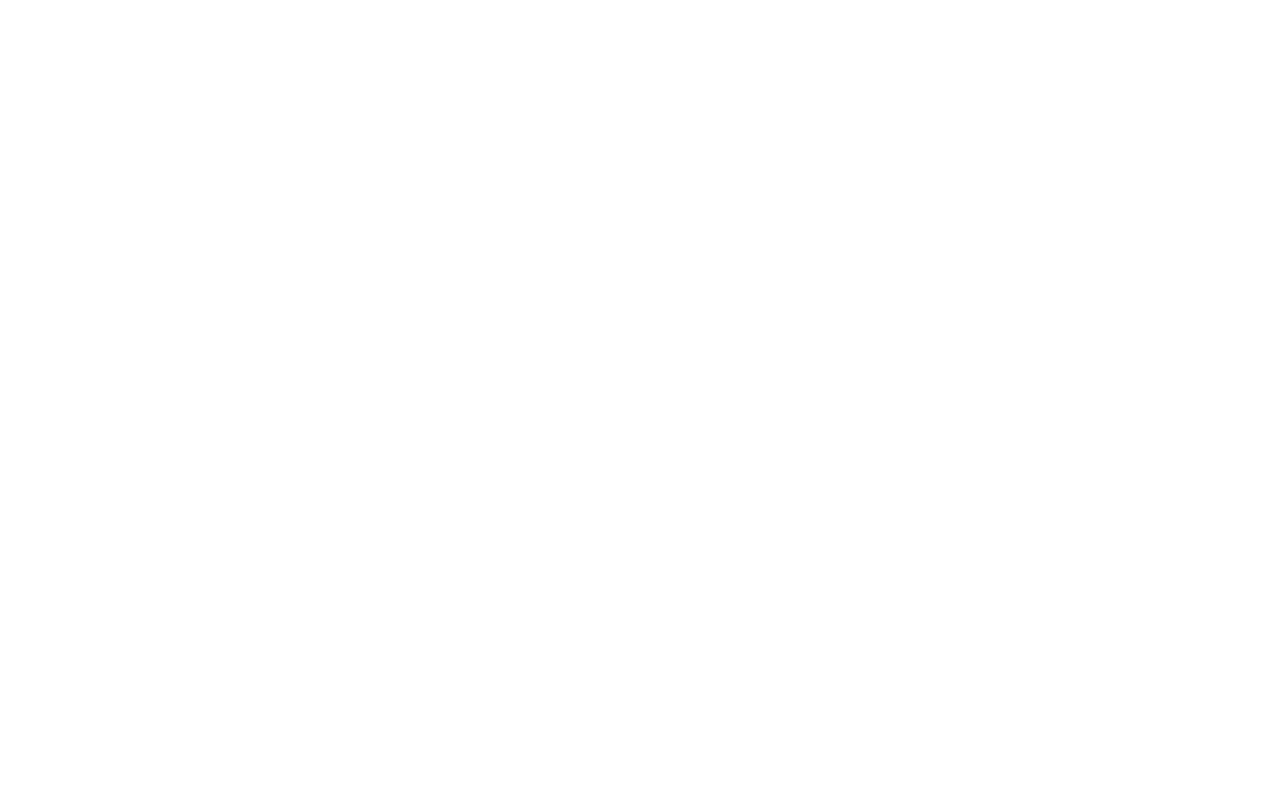
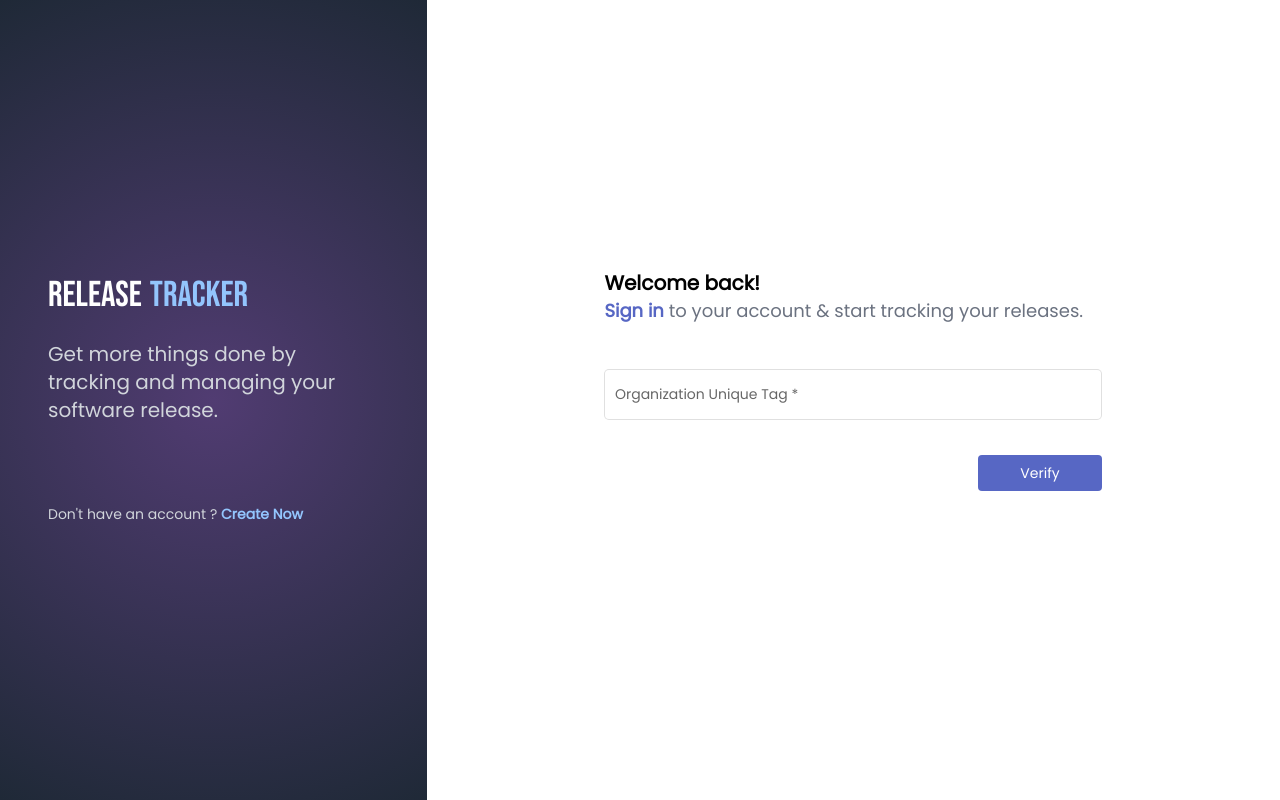
Before and after one commit to Saagii/release-tracker, an Angular app: page /login in a window 1280 px wide. Before the commit this address led to /. Built offline with nearby package versions, Linux system fonts and the light colour scheme.

Commit message:
Auth module added with routes and common component to route onboarding, login, reset and logout pages, Sign-in Page UI updated with org unique tag verification, Login functionality to be added .

```diff
--- /dev/null
+++ b/src/app/modules/auth/auth-routing.module.ts
@@ -0,0 +1,21 @@
+import { NgModule } from '@angular/core';
+import { RouterModule, Routes } from '@angular/router';
+import { SignInComponent } from './components/sign-in/sign-in.component';
+import { OnboardingComponent } from './components/onboarding/onboarding.component';
+
+const authRoutes: Routes = [
+  { path: '', redirectTo: 'login', pathMatch: 'full' },
+  {
+    path: 'login', component: SignInComponent
+  },
+  {
+    path: 'onboard', component: OnboardingComponent
+  }
+
+];
+
+@NgModule({
+  imports: [RouterModule.forChild(authRoutes)],
+  exports: [RouterModule]
+})
+export class AuthRoutingModule { }
--- /dev/null
+++ b/src/app/modules/auth/auth.component.html
@@ -0,0 +1,30 @@
+<div class="w-full h-screen flex">
+
+    <!-- Left Block -->
+    <div class="w-4/12 flex flex-wrap custom-bg-1 p-12">
+
+        <!-- Logo Text -->
+        <div class="w-full flex items-end text-4xl logo-f1 text-white">RELEASE <span class="text-blue-300 logo-f1 pl-2">TRACKER</span></div>
+
+        <!-- Sign In Quick Brief Text -->
+        <div class="w-full text-gray-300 text-xl mt-6">
+            Get more things done by tracking and managing your software release.
+
+            <!-- Log-in Link -->
+            <div class="w-full mt-20 text-gray-300 text-sm" *ngIf="!isLoginPage">
+                Already have an account ? <span class="cursor-pointer text-blue-300 font-bold hover:underline" [routerLink]="['login']" (click)="isLoginPage = true;">Login here.</span>
+            </div>
+
+            <!-- Onboard Link -->
+            <div class="w-full mt-20 text-gray-300 text-sm" *ngIf="isLoginPage">
+                Don't have an account ? <span class="cursor-pointer text-blue-300 font-bold hover:underline" [routerLink]="['onboard']" (click)="isLoginPage = false;">Create Now</span>
+            </div>
+        </div>
+    </div>
+
+    <!-- Right Block -->
+    <div class="w-8/12 h-full">
+        <!-- Auth Module Routes -->
+        <router-outlet></router-outlet>
+    </div>
+</div>
--- /dev/null
+++ b/src/app/modules/auth/auth.component.ts
@@ -0,0 +1,23 @@
+import { Component, Input, OnInit } from '@angular/core';
+import { FormBuilder, FormGroup, Validators } from '@angular/forms';
+import { Router } from '@angular/router';
+
+@Component({
+  selector: 'app-auth',
+  templateUrl: './auth.component.html'
+})
+export class AuthComponent implements OnInit {
+
+    isLoginPage: boolean = false;
+
+    constructor() {
+        if(window.location.href.includes('/login')) {
+            this.isLoginPage = true;
+        }
+    }
+
+    ngOnInit(): void {
+        console.log('onInit loaded');
+    }
+
+}
--- a/src/app/modules/auth/components/onboarding/onboarding.component.html
+++ b/src/app/modules/auth/components/onboarding/onboarding.component.html
@@ -1,24 +1,7 @@
-<div class="w-full h-screen flex">
-
-    <!-- Left Block -->
-    <div class="w-4/12 flex flex-wrap custom-bg-1 p-12">
-
-        <!-- Logo Text -->
-        <div class="w-full flex items-end text-4xl logo-f1 text-white">RELEASE <span class="text-blue-300 logo-f1 pl-2">TRACKER</span></div>
-
-        <!-- Sign In Quick Brief Text -->
-        <div class="w-full text-gray-300 text-xl mt-6">
-            Get more things done by tracking and managing your software release.
-
-            <!-- Sign-in Link -->
-            <div class="w-full mt-20 text-gray-300 text-sm">
-                Already have an account ? <span class="cursor-pointer text-blue-300 font-bold hover:underline">Login here.</span>
-            </div>
-        </div>
-    </div>
+<div class="w-full h-screen flex justify-center">
 
     <!-- Right Block -->
-    <div class="w-8/12 px-24 h-full flex flex-wrap content-center">
+    <div class="w-10/12 h-full flex flex-wrap content-center">
 
         <!-- Tabs -->
         <div class="w-full flex justify-between items-center">
--- a/src/app/modules/auth/components/sign-in/sign-in.component.html
+++ b/src/app/modules/auth/components/sign-in/sign-in.component.html
@@ -1,17 +1,33 @@
-<div class="w-full h-screen flex flex-wrap content-center justify-center custom-bg-1 overflow-y-auto">
+<div class="w-full h-screen flex flex-wrap content-center justify-center overflow-y-auto">
 
-    <!-- Logo Text -->
-    <div class="w-full  text-4xl logo-f1 text-center text-white">RELEASE <span class="text-blue-300 logo-f1">TRACKER</span></div>
+    <!-- Title -->
+    <div class="w-7/12">
+        <div class="w-full font-bold text-xl">Welcome back!</div>
+        <div class="w-full text-gray-500 text-lg"><span class="text-blue-500 font-bold">Sign in</span> to your account & start tracking your releases.</div>
+    </div>
 
-    <!-- Sign In Quick Brief Text -->
-    <div class="w-full text-center text-gray-300 text-2xl pt-12">
-        Get more things done by tracking and managing <br> your software release.
+    <!-- Org Search Form -->
+    <div class="w-7/12 flex justify-center my-10" *ngIf="!isUniqueTagVerified">
+        <!-- Org Search Form -->
+        <form [formGroup]="orgSearchForm" class="w-full flex flex-wrap justify-center">
+            <!-- Organization -->
+            <mat-form-field class="w-full" appearance="outline">
+                <mat-label>Organization Unique Tag</mat-label>
+                <input class=" bg-gray-500" type="text" matInput placeholder="Enter your Organization Unique Tag" formControlName="orgUniqueTag">
+                <mat-error>Organization Unique Tag is <strong>Required!</strong></mat-error>
+            </mat-form-field>
+
+            <!-- Org Search Button -->
+            <div class="w-full flex justify-end mt-3">
+                <button mat-flat-button class="w-3/12" color="primary" (click)="verifyUniqueTag()">Verify</button>
+            </div>
+        </form>
     </div>
 
     <!-- Sign In Form -->
-    <div class="w-full flex justify-center my-10">
+    <div class="w-7/12 flex justify-center my-10" *ngIf="isUniqueTagVerified">
         <!-- Sign In Form -->
-        <form [formGroup]="signinForm" class="w-3/12" *ngIf="isRegisterFormEnabled === 'sign-in'">
+        <form [formGroup]="signinForm" class="w-full flex flex-wrap justify-center" *ngIf="isRegisterFormEnabled === 'sign-in'">
             <!-- Email -->
             <mat-form-field class="w-full" appearance="outline">
                 <!-- <mat-label>Email</mat-label> -->
@@ -29,59 +45,8 @@
             </mat-form-field>
 
             <!-- Sign In Button -->
-            <div class="w-full flex justify-center mt-3">
-                <button mat-flat-button class="" color="primary">Sign In</button>
-            </div>
-
-            <!-- Register Form Navigate -->
-            <div class="w-full text-center mt-10 text-white">
-                Not a member yet ? <span class="text-green-400 font-bold cursor-pointer" (click)="toggleRegisterForm('register')">Register Now!</span>
-            </div>
-        </form>
-
-        <!-- Register Form -->
-        <form [formGroup]="registerForm" class="w-3/12" *ngIf="isRegisterFormEnabled === 'register'">
-            <div class="w-full flex justify-between">
-                <!-- First Name -->
-                <mat-form-field class="w-6/12 pr-2" appearance="outline">
-                    <!-- <mat-label>Email</mat-label> -->
-                    <input class=" bg-gray-500" type="text" matInput placeholder="First Name" formControlName="firstName">
-                    <mat-error>First Name is <strong>Required!</strong></mat-error>
-                </mat-form-field>
-
-                <!-- Last Name -->
-                <mat-form-field class="w-6/12 pl-2" appearance="outline">
-                    <!-- <mat-label>Email</mat-label> -->
-                    <input class=" bg-gray-500" type="text" matInput placeholder="Last Name" formControlName="lastName">
-                    <mat-error>Last Name is <strong>Required!</strong></mat-error>
-                </mat-form-field>
-            </div>
-
-
-            <!-- Email -->
-            <mat-form-field class="w-full" appearance="outline">
-                <!-- <mat-label>Email</mat-label> -->
-                <input class=" bg-gray-500" type="email" matInput placeholder="Email ID" formControlName="email">
-                <mat-error>Email is <strong>Required!</strong></mat-error>
-            </mat-form-field>
-
-            <!-- Password -->
-            <mat-form-field class="w-full" appearance="outline">
-                <input [type]="hideLoginPassword ? 'password' : 'text'" matInput placeholder="Password" formControlName="password">
-                <button mat-icon-button matSuffix (click)="hideLoginPassword = !hideLoginPassword" [attr.aria-label]="'Hide password'" [attr.aria-pressed]="hideLoginPassword">
-                    <mat-icon>{{hideLoginPassword ? 'visibility_off' : 'visibility'}}</mat-icon>
-                </button>
-                <mat-error>Password is <strong>Required!</strong></mat-error>
-            </mat-form-field>
-
-            <!-- Register Button -->
-            <div class="w-full flex justify-center mt-3">
-                <button mat-flat-button class="bg-green-400">Register</button>
-            </div>
-
-            <!-- Register Form Navigate -->
-            <div class="w-full text-center mt-6 text-white">
-                Already have an account ? <span class="text-blue-300 font-bold cursor-pointer" (click)="toggleRegisterForm('sign-in')">Sign In Now!</span>
+            <div class="w-full flex justify-end mt-3">
+                <button mat-flat-button class="w-full" color="primary">Sign In</button>
             </div>
         </form>
     </div>
--- a/src/app/modules/auth/components/sign-in/sign-in.component.ts
+++ b/src/app/modules/auth/components/sign-in/sign-in.component.ts
@@ -1,5 +1,6 @@
 import { Component, Input, OnInit } from '@angular/core';
 import { FormBuilder, FormGroup, Validators } from '@angular/forms';
+import { AuthService } from '../../services/auth.service';
 
 @Component({
   selector: 'app-sign-in',
@@ -8,12 +9,14 @@
 export class SignInComponent implements OnInit {
 
   signinForm: FormGroup;
-  registerForm: FormGroup;
+  orgSearchForm: FormGroup;
   hideLoginPassword: boolean = true;
+  isUniqueTagVerified: boolean = false
   isRegisterFormEnabled: string = 'sign-in';
 
   constructor(
     private fb: FormBuilder,
+    private authService: AuthService,
   ) {
       // Prepare Sign In Form
       this.signinForm = this.fb.group({
@@ -21,12 +24,9 @@
           password: [null, [Validators.required, Validators.minLength(4)]]
       });
 
-      // Prepare Register Form
-      this.registerForm = this.fb.group({
-          firstName: [null, [Validators.required, Validators.email]],
-          lastName: [null, [Validators.required, Validators.email]],
-          email: [null, [Validators.required, Validators.email]],
-          password: [null, [Validators.required, Validators.minLength(4)]]
+      // Prepare Org Search Form
+      this.orgSearchForm = this.fb.group({
+        orgUniqueTag: [null, [Validators.required, Validators.email]]
       });
   }
 
@@ -39,7 +39,19 @@
   toggleRegisterForm(formType: string): any {
     this.isRegisterFormEnabled = formType;
     this.signinForm.reset();
-    this.registerForm.reset();
+    this.orgSearchForm.reset();
+  }
+
+
+  /*
+    Verify Unique Tag
+  */
+  verifyUniqueTag(): void {
+    this.authService.verifyUniqueTag(this.orgSearchForm.get('orgUniqueTag')?.value).subscribe((response: any) => {
+      console.log(response);
+
+      this.isUniqueTagVerified = response.tagExists;
+    });
   }
 
 }
```
Also changed, not shown: src/app/app-routing.module.ts (+9 -6 lines), src/app/app.module.ts (+2 -9 lines), src/app/modules/auth/auth.module.ts (added, +28 -0 lines).
